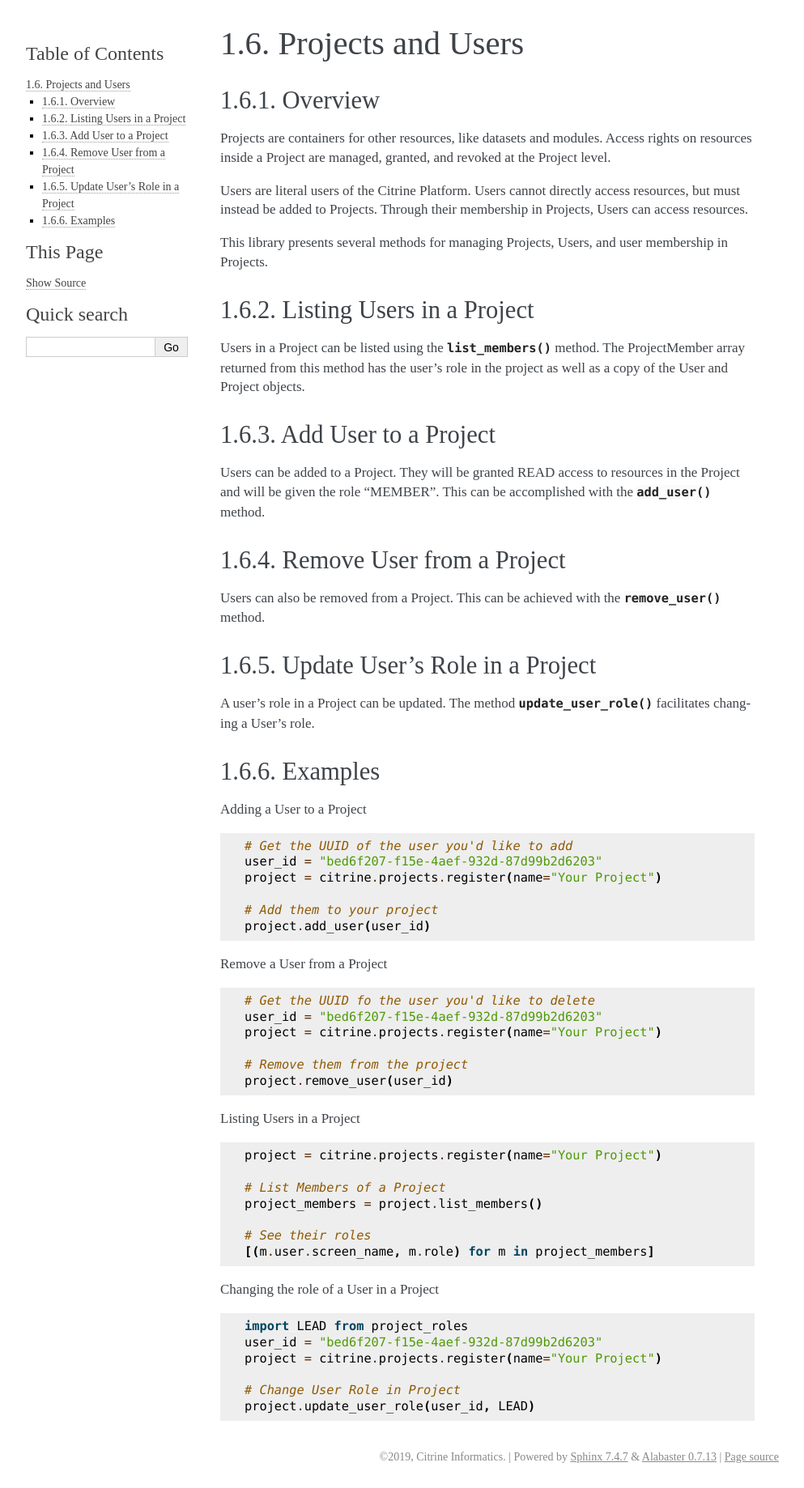
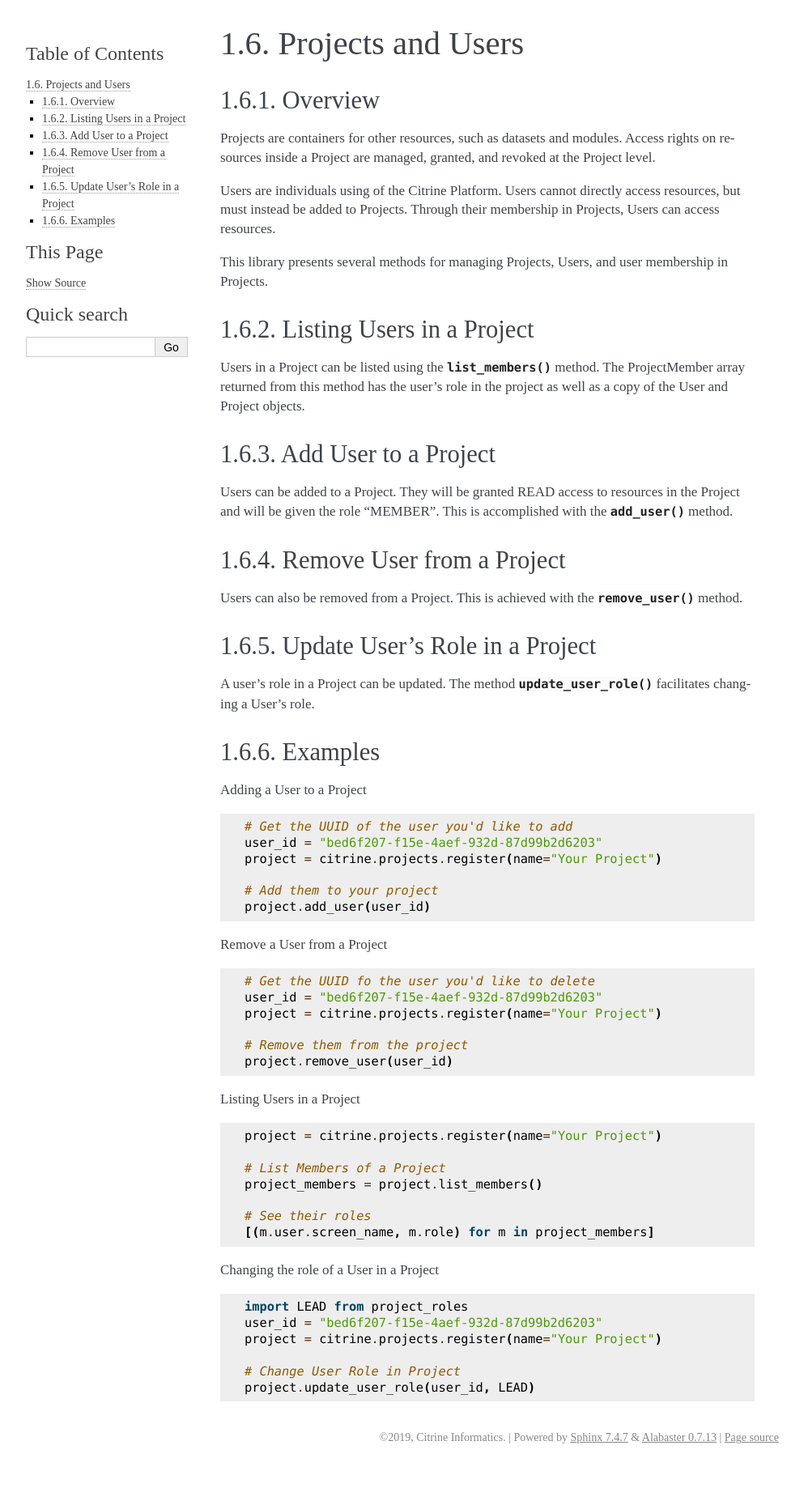
Before and after one commit to CitrineInformatics/citrine-python, a Sphinx documentation site: the page built from docs/source/getting_started/projects_and_users.rst, in a window 1280 px wide. Shown: the whole page at 81% size, without its empty margins (148-1141 px from the left). Built offline with Sphinx 7.4.7, drawn with Linux system fonts in a browser that asks for light colours; after the commit the page ends 1814 px from its top, so only the background shows below that.

Commit message:
Update documentation per PR review

```diff
--- a/docs/source/getting_started/projects_and_users.rst
+++ b/docs/source/getting_started/projects_and_users.rst
@@ -5,11 +5,12 @@ Projects and Users
 Overview
 --------
 
-Projects are containers for other resources, like datasets and modules. Access rights on resources inside a Project are
-managed, granted, and revoked at the Project level.
+Projects are containers for other resources, such as datasets and modules.
+Access rights on resources inside a Project are managed, granted, and revoked at the Project level.
 
-Users are literal users of the Citrine Platform. Users cannot directly access resources, but must instead be added to
-Projects. Through their membership in Projects, Users can access resources.
+Users are individuals using of the Citrine Platform.
+Users cannot directly access resources, but must instead be added to Projects.
+Through their membership in Projects, Users can access resources.
 
 This library presents several methods for managing Projects, Users, and user membership in Projects.
 
@@ -18,19 +19,18 @@ Listing Users in a Project
 ----------------------
 
 Users in a Project can be listed using the :func:`~citrine.resources.project.Project.list_members` method.
-The ProjectMember array returned from this method has the user's role in the project as well as a copy
-of the User and Project objects.
+The ProjectMember array returned from this method has the user's role in the project as well as a copy of the User and Project objects.
 
 Add User to a Project
 --------------------
 
 Users can be added to a Project. They will be granted READ access to resources in the Project and will be given the
-role "MEMBER". This can be accomplished with the :func:`~citrine.resources.project.Project.add_user` method.
+role "MEMBER". This is accomplished with the :func:`~citrine.resources.project.Project.add_user` method.
 
 Remove User from a Project
 -----------------------
 
-Users can also be removed from a Project. This can be achieved with the
+Users can also be removed from a Project. This is achieved with the
 :func:`~citrine.resources.project.Project.remove_user` method.
 
 Update User's Role in a Project
```
Also changed, not shown: 2 other files.
